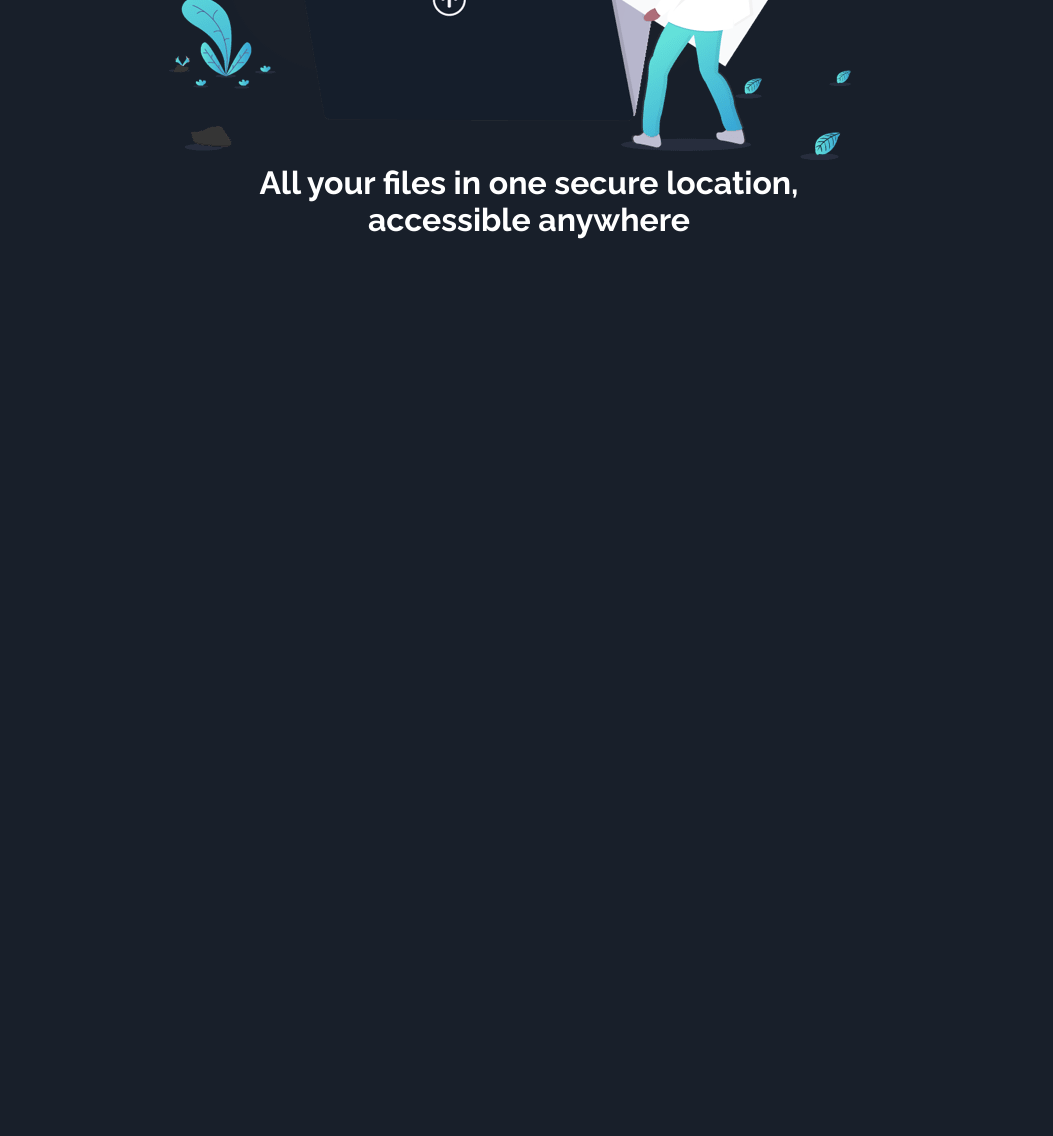
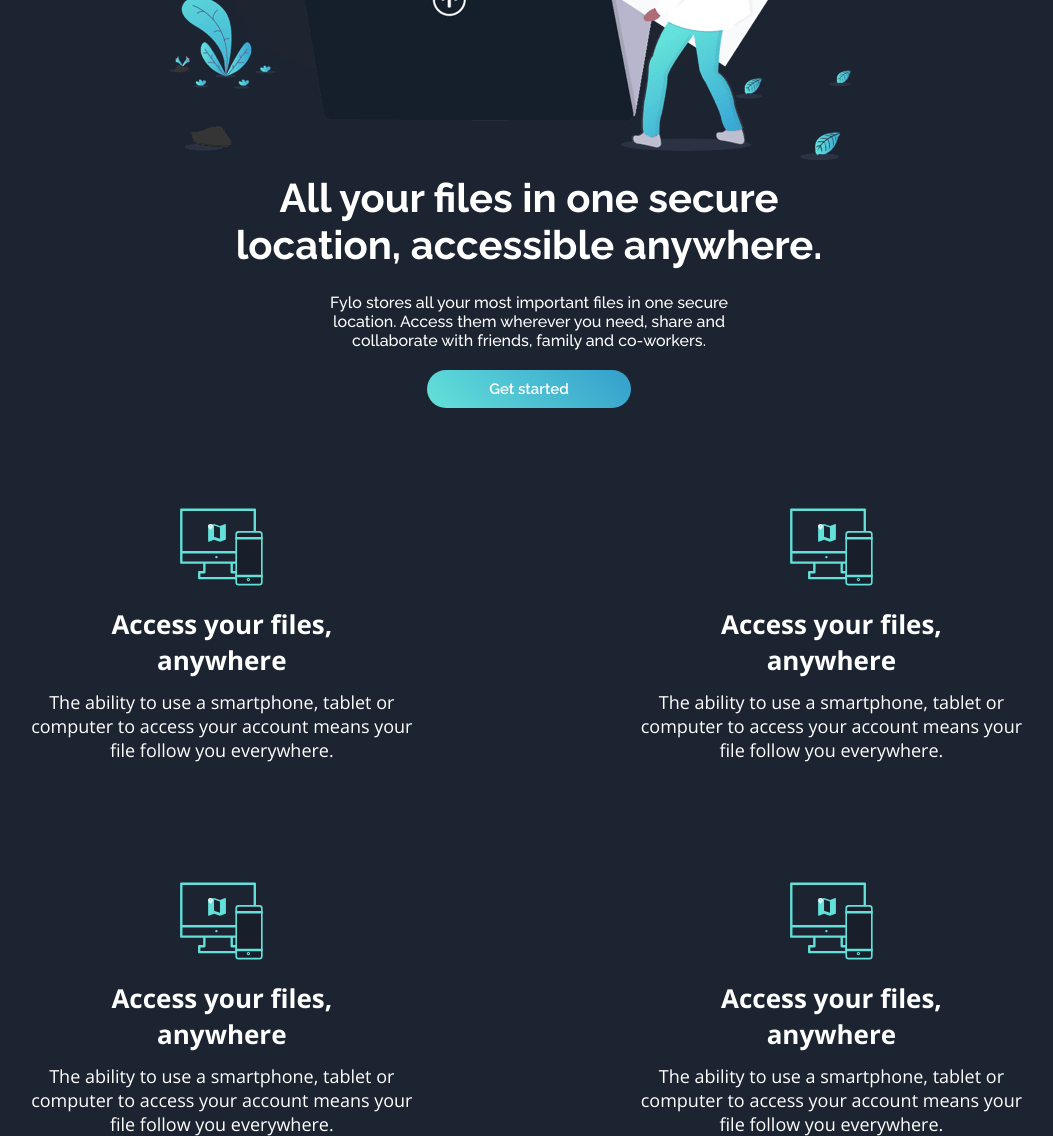
Before and after one commit to Isaiah0904/Fylo-responsive-site, a plain HTML site: page index.html in a window 1280 px wide. Shown: the part 500-1636 px from the top of the page, without its empty margins (111-1164 px from the left). Before the commit the page ends 800 px from the top, so only its background shows below. Drawn offline with nearby package versions, Linux system fonts and the light colour scheme.

Commit message:
content added

```diff
--- a/index.html
+++ b/index.html
@@ -28,13 +28,67 @@
           </ul>
         </div>
       </nav>
-      <div class="body-carrier-1">
-        <div class="body-carrier">
+      <div class="body-carrier">
+        <div class="body-carrier-1">
           <div class="image-carrier">
             <img src="images/illustration-intro.png">
           </div>
           <div class="illustration-description">
-            <h1>All your files in one secure location, accessible anywhere</h1>
+            <h1>All your files in one secure location, accessible anywhere.</h1>
+          </div>
+          <div class="illustration-paragraph">
+            <p>Fylo stores all your most important files in one secure location. Access them wherever you need, share and collaborate with friends, family and co-workers.</p>
+          </div>
+          <div class="get-started-button">
+            <button>Get started</button>
+          </div>
+        </div>
+        <div class="body-carrier-2">
+          <div class="grid-box">
+            <div class="grid-box-1">
+              <div class="grid-image">
+                <img src="images/icon-access-anywhere.svg">
+              </div>
+              <div class="grid-description">
+                <h1>Access your files, anywhere</h1>
+              </div>
+              <div class="grid-paragraph">
+                <p>The ability to use a smartphone, tablet or computer to access your account means your file follow you everywhere.</p>
+              </div>
+            </div>
+            <div class="grid-box-1">
+              <div class="grid-image">
+                <img src="images/icon-access-anywhere.svg">
+              </div>
+              <div class="grid-description">
+                <h1>Access your files, anywhere</h1>
+              </div>
+              <div class="grid-paragraph">
+                <p>The ability to use a smartphone, tablet or computer to access your account means your file follow you everywhere.</p>
+              </div>
+            </div>
+            <div class="grid-box-1">
+              <div class="grid-image">
+                <img src="images/icon-access-anywhere.svg">
+              </div>
+              <div class="grid-description">
+                <h1>Access your files, anywhere</h1>
+              </div>
+              <div class="grid-paragraph">
+                <p>The ability to use a smartphone, tablet or computer to access your account means your file follow you everywhere.</p>
+              </div>
+            </div>
+            <div class="grid-box-1">
+              <div class="grid-image">
+                <img src="images/icon-access-anywhere.svg">
+              </div>
+              <div class="grid-description">
+                <h1>Access your files, anywhere</h1>
+              </div>
+              <div class="grid-paragraph">
+                <p>The ability to use a smartphone, tablet or computer to access your account means your file follow you everywhere.</p>
+              </div>
+            </div>
           </div>
         </div>
       </div>
--- a/styles.css
+++ b/styles.css
@@ -3,7 +3,7 @@
   padding: 0;
 }
 body{
-  background: hsl(218, 28%, 13%);
+  background: hsl(217, 28%, 15%);
   max-width: 1440px;
 }
 .header-container{
@@ -29,24 +29,91 @@ color: white;
 font-family: Raleway;
 font-size: 14px;
 }
-.body-carrier-1{
+.body-carrier{
   width: 100%;
   font-family: "Raleway", sans-serif;
   color: white;
   font-weight: 100;
+  position: relative;
 }
-.body-carrier{
+.body-carrier-1{
   width: 80%;
   text-align: center;
-  margin: auto
+  margin: auto;
+}
+.body-carrier-2{
+  width: 80%;
+  text-align: center;
+  margin: auto;
+  margin-top: 100px;
+  font-family: "Open Sans", sans-serif;
 }
 .illustration-description{
   width: 65%;
   text-align: center;
   margin: auto;
+  font-size: 20px;
+  margin-top: 10px;
+  margin-bottom: 25px;
 }
 .header-container .fa{
   display: none;
+}
+.curve-container{
+  width: 100%;
+  margin-top: -8%;
+  z-index: -2;
+  position: sticky;
+}
+.curve-container img{
+  width: 100%;
+}
+.illustration-paragraph{
+  width: 45%;
+  text-align: center;
+  margin: auto;
+  font-weight: 500;
+}
+.get-started-button{
+  width: 100%;
+  text-align: center;
+  margin-top: 20px;
+}
+.get-started-button button{
+  width: 20%;
+  padding: 10px 15px;
+  color: white;
+  font-family: Raleway;
+  background: linear-gradient(45deg, hsl(176, 68%, 64%), hsl(198, 60%, 50%));
+  font-size: 15px;
+  font-weight: 600;
+  border: none;
+  border-radius: 50px;
+}
+.grid-box{
+  display: grid;
+  grid-template-columns: 40% 40%;
+  width: 100%;
+  column-gap: 200px;
+  row-gap: 120px;
+}
+.grid-image{
+  margin-bottom: 15px;
+}
+.grid-description{
+  text-align: center;
+  margin: auto;
+  width: 85%;
+  font-size: 13px;
+  margin-bottom: 12px;
+}
+.grid-paragraph{
+  width: 100%;
+  text-align: center;
+  font-weight: 400;
+  font-size: 18px;
+}
+.grid-box-1{
 }
 
 @media(max-width: 800px){
@@ -69,8 +136,15 @@ font-size: 14px;
     width: 120px;
   }
   .illustration-description{
-    width: 80%;
+    width: 90%;
     font-size: 13px;
+  }
+  .illustration-paragraph{
+    width: 90%;
+  }
+  .curve-container{
+    margin-top: -25%;
+
   }
 }
 
@@ -108,8 +182,11 @@ font-size: 14px;
   .image-carrier img{
     width: 260px;
   }
-  .illustration-description{
+  .illustration-description, .illustration-paragraph{
     width: 90%;
     font-size: 11px;
   }
+  .curve-container{
+    margin-top: -85%;
+  }
 }
```
